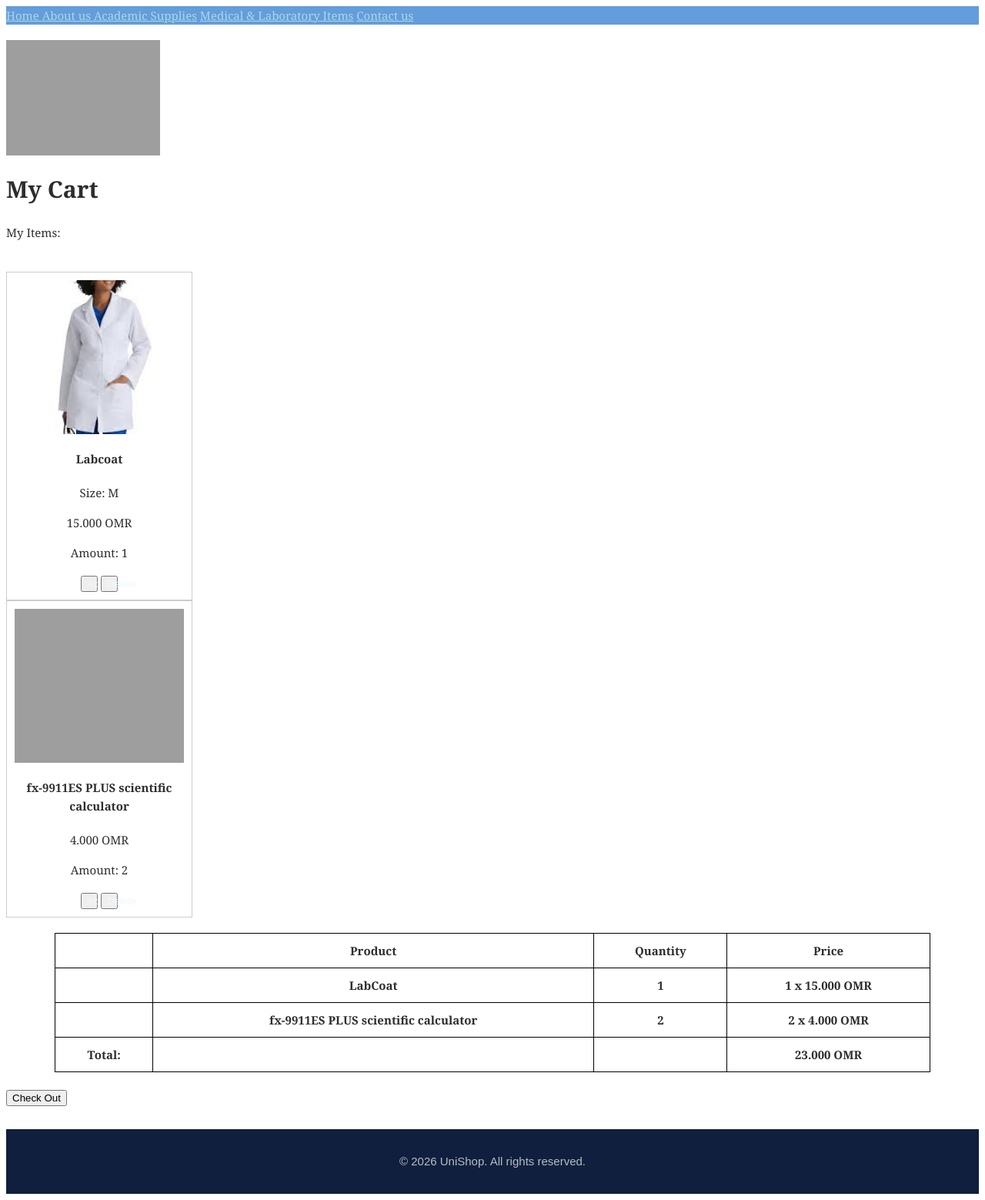
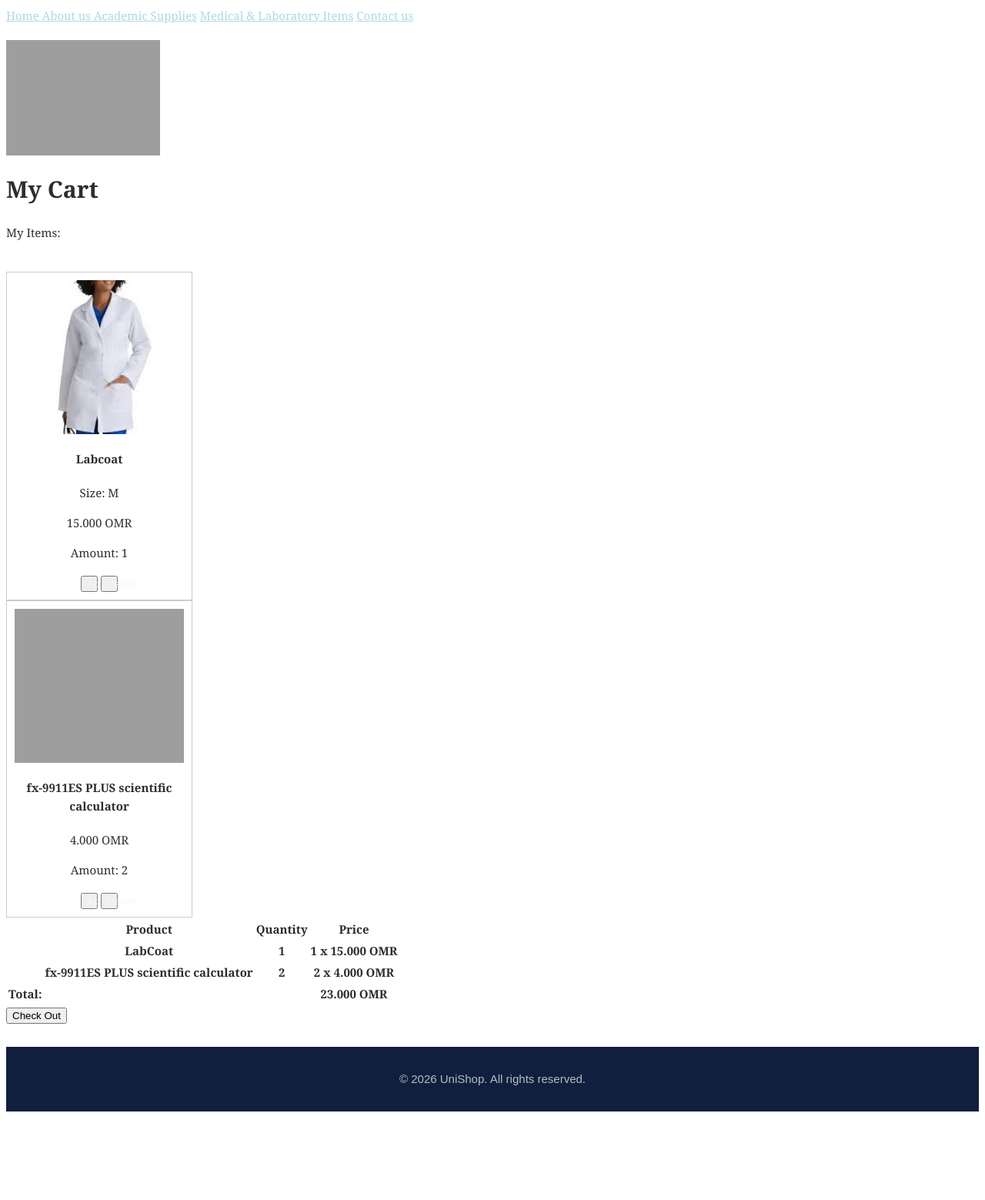
Before and after one commit to FatemaAl-hadhrami/COMP3700-UniShop-Project, a PHP site: page /cart.html in a window 1280 px wide. Shown: the whole page at 77% size. After the commit the page ends 1444 px from the top, so only its background shows below. Run offline with PHP 8.4, Linux system fonts and the light colour scheme; lists and menus that the app fills with data are empty; grey boxes are pictures that could not be loaded.

Commit message:
Update style.css

```diff
--- a/style.css
+++ b/style.css
@@ -3,9 +3,6 @@
     background-repeat: no-repeat;
     width: 200px;
     height: 150px;}
-    .navbar{
-        background-color: rgb(99, 157, 219);
-    }
 .Products{
     display: flex;
     flex-wrap: wrap;
@@ -29,18 +26,6 @@
     align-items: center;
     justify-content: space-between;
     padding: 10px;
-}
-
-
-table{
-    width: 90%;
-    margin: 20px auto;
-    border-collapse: collapse;
-}
-th, td{
-    border: 1px solid black;
-    padding: 10px;
-    text-align: center;
 }
 
 .brand-name{
```
